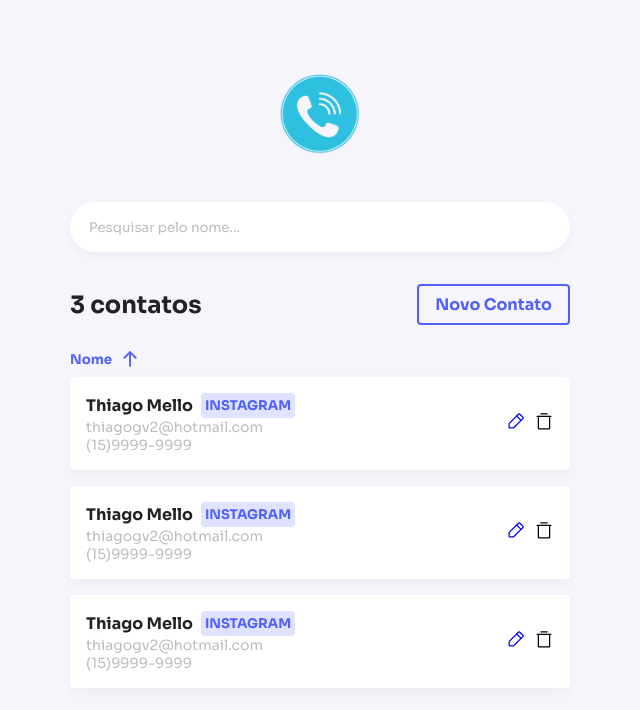
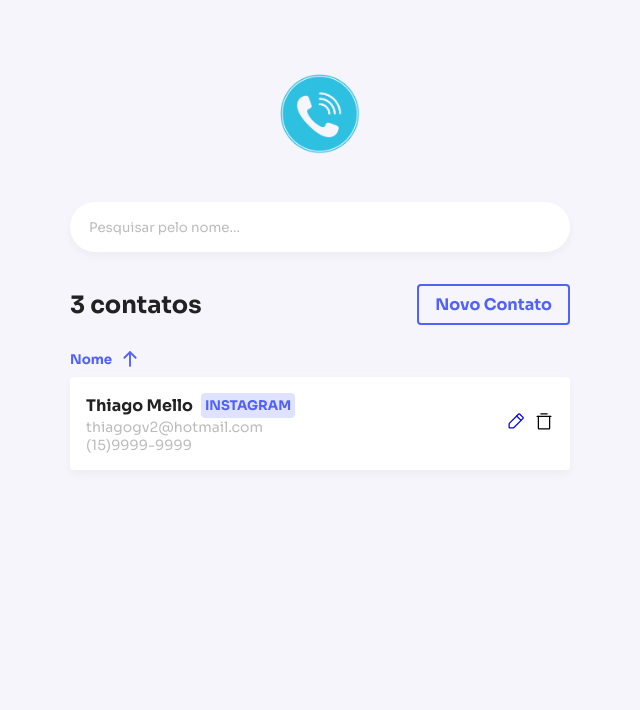
Before and after one commit to timabuntu/myContacts, a React (Vite) app: page / in a window 1280 px wide. Shown: the top 710 px of the page, without its empty margins (320-960 px from the left). Built offline with nearby package versions, Linux system fonts and the light colour scheme.

Commit message:
feat: redirected link to routes

```diff
--- a/src/pages/Home/index.jsx
+++ b/src/pages/Home/index.jsx
@@ -1,3 +1,5 @@
+import { Link } from 'react-router-dom';
+
 import { ArrowUp, PencilSimple, TrashSimple } from 'phosphor-react';
 
 import {
@@ -12,7 +14,7 @@ export default function Home() {
       </InputSearchContainer>
       <Header>
         <strong>3 contatos</strong>
-        <a href="/">Novo Contato</a>
+        <Link to="/new">Novo Contato</Link>
       </Header>
 
       <ListContainer>
@@ -35,53 +37,11 @@ export default function Home() {
           </div>
 
           <div className="actions">
-            <a href="/">
-              <PencilSimple size={20} />
-            </a>
+            <Link to="/edit/123">
+              <PencilSimple size={20} alt="Edit" />
+            </Link>
             <button type="button">
-              <TrashSimple size={20} />
-            </button>
-          </div>
-
-        </Card>
-        <Card>
-          <div className="info">
-            <div className="contact-name">
-              <strong>Thiago Mello</strong>
-              <small>instagram</small>
-            </div>
-
-            <span>thiagogv2@hotmail.com</span>
-            <span>(15)9999-9999</span>
-          </div>
-
-          <div className="actions">
-            <a href="/">
-              <PencilSimple size={20} />
-            </a>
-            <button type="button">
-              <TrashSimple size={20} />
-            </button>
-          </div>
-
-        </Card>
-        <Card>
-          <div className="info">
-            <div className="contact-name">
-              <strong>Thiago Mello</strong>
-              <small>instagram</small>
-            </div>
-
-            <span>thiagogv2@hotmail.com</span>
-            <span>(15)9999-9999</span>
-          </div>
-
-          <div className="actions">
-            <a href="/">
-              <PencilSimple size={20} />
-            </a>
-            <button type="button">
-              <TrashSimple size={20} />
+              <TrashSimple size={20} alt="Delete" />
             </button>
           </div>
 
```
